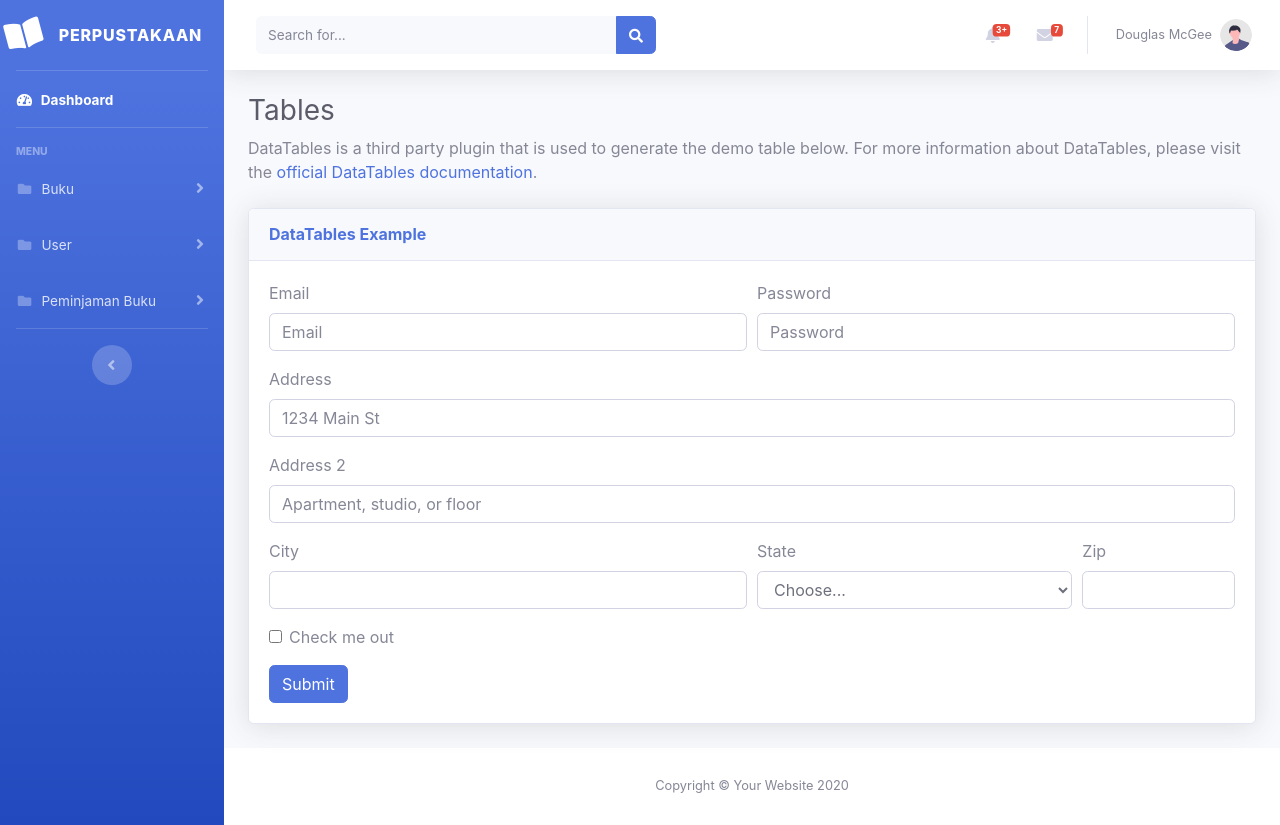
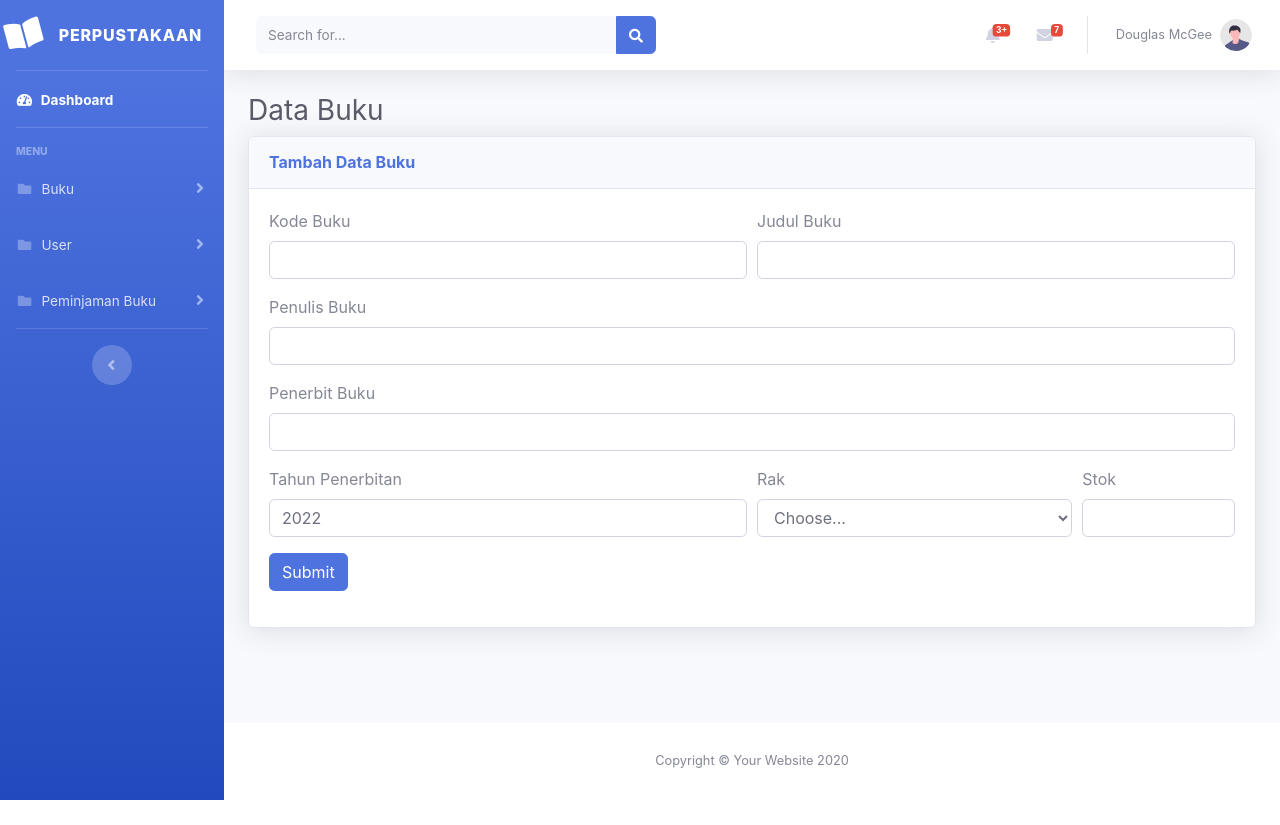
Before and after one commit to sn4444ke/TB2-Web-Proramming-2, a CodeIgniter 4 app: template app/Views/TambahBuku.php in a window 1280 px wide. After the commit the page ends 800 px from the top, so only its background shows below. Run offline with PHP 8.4 and a stand-in for CodeIgniter, Linux system fonts and the light colour scheme; the template is opened without the code that fills it, so the values that code supplies are empty; some libraries are stand-ins or nearby versions; some web fonts are replaced.

Commit message:
fitur tambah buku

```diff
--- a/app/Views/TambahBuku.php
+++ b/app/Views/TambahBuku.php
@@ -325,67 +325,57 @@
                 <div class="container-fluid">
 
                     <!-- Page Heading -->
-                    <h1 class="h3 mb-2 text-gray-800">Tables</h1>
-                    <p class="mb-4">DataTables is a third party plugin that is used to generate the demo table below.
-                        For more information about DataTables, please visit the <a target="_blank"
-                            href="https://datatables.net">official DataTables documentation</a>.</p>
+                    <h1 class="h3 mb-2 text-gray-800">Data Buku</h1>
 
                     <!-- DataTales Example -->
                     <div class="card shadow mb-4">
                         <div class="card-header py-3">
-                            <h6 class="m-0 font-weight-bold text-primary">DataTables Example</h6>
+                            <h6 class="m-0 font-weight-bold text-primary">Tambah Data Buku</h6>
                         </div>
                         <div class="card-body">
-                            <form>
+                            <form action="<?php echo base_url().'/Buku/DoTambahBuku'; ?>" method="POST">
                                 <div class="form-row">
                                     <div class="form-group col-md-6">
-                                    <label for="inputEmail4">Email</label>
-                                    <input type="email" class="form-control" id="inputEmail4" placeholder="Email">
+                                    <label for="inputEmail4">Kode Buku</label>
+                                    <input name="kode_buku" type="text" class="form-control" id="inputEmail4" required>
                                     </div>
                                     <div class="form-group col-md-6">
-                                    <label for="inputPassword4">Password</label>
-                                    <input type="password" class="form-control" id="inputPassword4" placeholder="Password">
+                                    <label for="inputPassword4">Judul Buku</label>
+                                    <input name="judul_buku" type="text" class="form-control" id="inputPassword4" required>
                                     </div>
                                 </div>
 
                                 <div class="form-group">
-                                    <label for="inputAddress">Address</label>
-                                    <input type="text" class="form-control" id="inputAddress" placeholder="1234 Main St">
+                                    <label for="penulis-buku">Penulis Buku</label>
+                                    <input name="penulis_buku" type="text" class="form-control" id="penulis-buku" required>
                                 </div>
 
                                 <div class="form-group">
-                                    <label for="inputAddress2">Address 2</label>
-                                    <input type="text" class="form-control" id="inputAddress2" placeholder="Apartment, studio, or floor">
+                                    <label for="penerbit-buku">Penerbit Buku</label>
+                                    <input name="penerbit_buku" type="text" class="form-control" id="penerbit-buku" required>
                                 </div>
 
                                 <div class="form-row">
                                     <div class="form-group col-md-6">
-                                    <label for="inputCity">City</label>
-                                    <input type="text" class="form-control" id="inputCity">
+                                    <label for="tahun-penerbit">Tahun Penerbitan</label>
+                                    <input name="tahun_penerbit" type="number" min="1900" max="2099" step="1" value="<?php echo date('Y') ?>" class="form-control" id="tahun-penerbit" / required>
                                     </div>
                                     <div class="form-group col-md-4">
-                                    <label for="inputState">State</label>
-                                    <select id="inputState" class="form-control">
-                                        <option selected>Choose...</option>
-                                        <option>...</option>
+                                    <label for="rak">Rak</label>
+                                    <select id="rak" class="form-control" name="rak" required>
+                                        <option value="" selected>Choose...</option>
+                                        <option value="1">Cek</option>
                                     </select>
                                     </div>
                                     <div class="form-group col-md-2">
-                                    <label for="inputZip">Zip</label>
-                                    <input type="text" class="form-control" id="inputZip">
+                                    <label for="stok">Stok</label>
+                                    <input name="stok" type="number" class="form-control" id="stok" required>
                                     </div>
                                 </div>
 
                                 <div class="form-group">
-                                    <div class="form-check">
-                                    <input class="form-check-input" type="checkbox" id="gridCheck">
-                                    <label class="form-check-label" for="gridCheck">
-                                        Check me out
-                                    </label>
-                                    </div>
+                                    <button type="submit" class="btn btn-primary">Submit</button>
                                 </div>
-
-                                <button type="submit" class="btn btn-primary">Submit</button>
                             </form>
                         </div>
                     </div>
```
Also changed, not shown: app/Controllers/Buku.php (+23 -6 lines), app/Models/Buku.php (+21 -1 lines).
